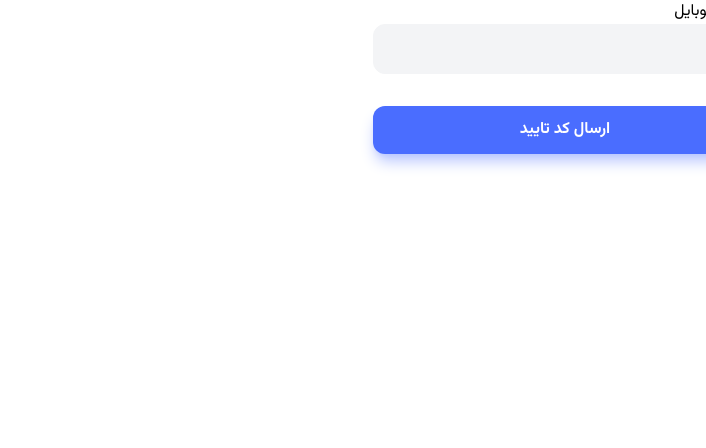
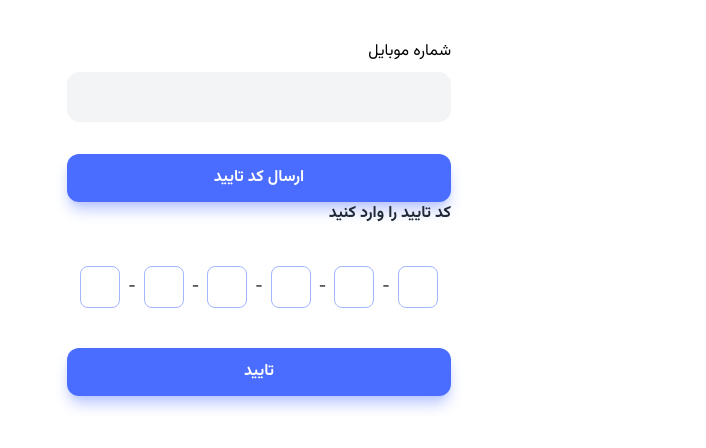
Before and after one commit to AbolfazlKhosravi/Freelancering-App-FrontEnd, a React (Vite) app: page /auth in a window 1280 px wide. Shown: the top 448 px of the page, without its empty margins (574-1280 px from the left). Built offline with nearby package versions, Linux system fonts and the light colour scheme.

Commit message:
add component CheckOTPForm

```diff
--- a/package.json
+++ b/package.json
@@ -12,12 +12,15 @@
   "dependencies": {
     "react": "^18.3.1",
     "react-dom": "^18.3.1",
+    "react-icons": "^5.3.0",
+    "react-otp-input": "^3.1.1",
     "react-router-dom": "^6.26.2"
   },
   "devDependencies": {
     "@eslint/js": "^9.9.0",
     "@types/react": "^18.3.3",
     "@types/react-dom": "^18.3.0",
+    "@types/react-otp-input": "^2.0.5",
     "@types/react-router-dom": "^5.3.3",
     "@vitejs/plugin-react-swc": "^3.5.0",
     "autoprefixer": "^10.4.20",
--- /dev/null
+++ b/src/features/Authentication/ChaekOTPForm.tsx
@@ -0,0 +1,30 @@
+import { useState } from "react";
+import OTPInput from "react-otp-input";
+
+function ChaekOTPForm() {
+  const [otp, setOtp] = useState<string>("");
+  return (
+    <div>
+      <form className="space-y-10">
+        <p className="font-bold text-secondary-800 ">کد تایید را وارد کنید</p>
+        <OTPInput
+          value={otp}
+          onChange={setOtp}
+          numInputs={6}
+          renderSeparator={<span>-</span>}
+          renderInput={(props) => <input {...props} type="number" />}
+          containerStyle="flex flex-row-reverse gap-x-2 justify-center "
+          inputStyle={{
+            width: "2.5rem",
+            padding: "0.5rem 0.2rem",
+            border: "1px solid rgb(var(--color-primary-400))",
+            borderRadius: "0.5rem",
+          }}
+        />
+        <button className="btn btn--primary w-full">تایید</button>
+      </form>
+    </div>
+  );
+}
+
+export default ChaekOTPForm;
--- a/src/pages/Auth.tsx
+++ b/src/pages/Auth.tsx
@@ -1,9 +1,13 @@
+import ChaekOTPForm from "../features/Authentication/ChaekOTPForm";
 import SendOTPForm from "../features/Authentication/SendOTPForm";
 
 function Auth() {
   return (
-    <div className="w-full sm:max-w-sm">
-      <SendOTPForm />
+    <div className="flex justify-center pt-10">
+      <div className="w-full sm:max-w-sm">
+        <SendOTPForm />
+        <ChaekOTPForm />
+      </div>
     </div>
   );
 }
--- a/src/ui/TextFiels.tsx
+++ b/src/ui/TextFiels.tsx
@@ -7,7 +7,7 @@ interface TextFielsType {
 function TextFiels({ label, name, value, onChange }: TextFielsType) {
   return (
     <div>
-      <label htmlFor={name} className="mb-1">
+      <label htmlFor={name} className="mb-2 block">
         {label}
       </label>
       <input
```
Also changed, not shown: 1 other file (tests, documents, lock files or other folders).
